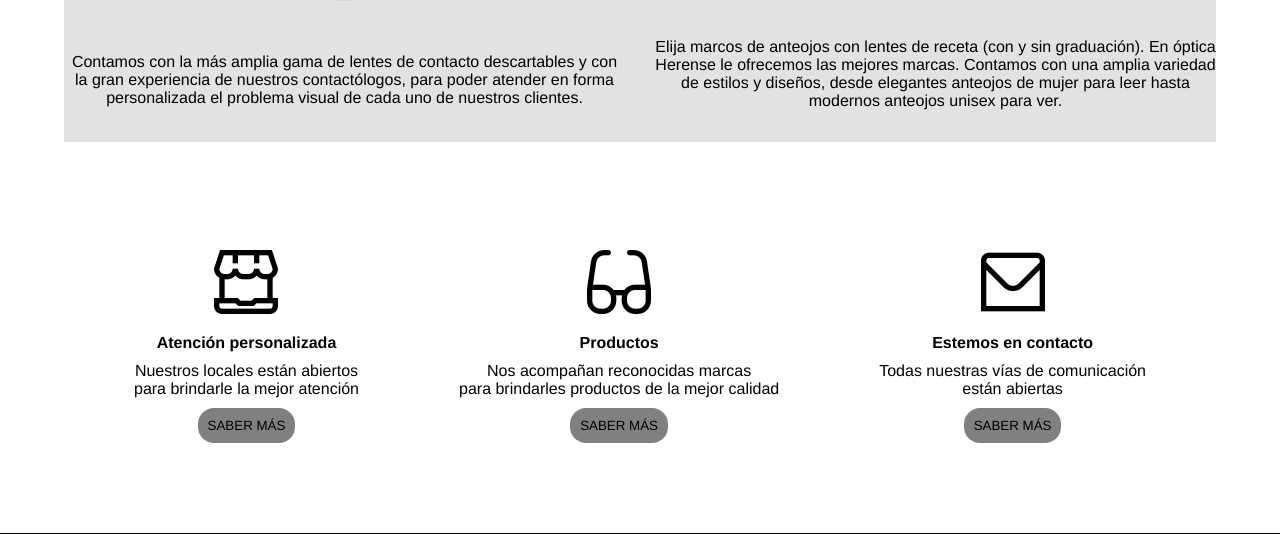
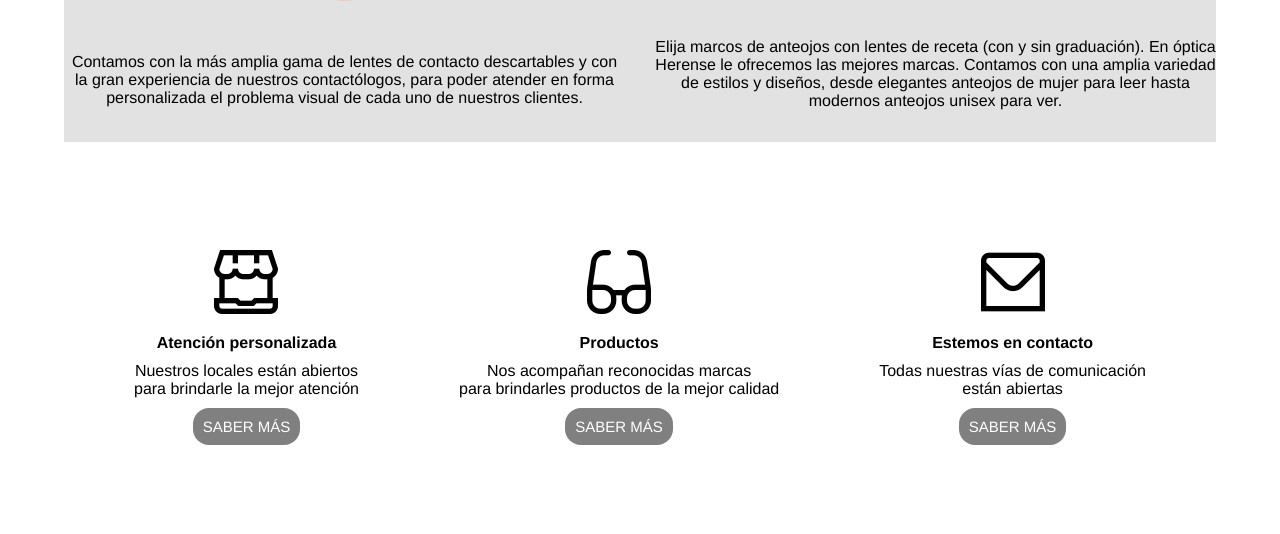
Before and after one commit to FlaviaMora/FrontGrupo-15, a plain HTML site: page index.html in a window 1280 px wide. Shown: the part 1650-2184 px from the top of the page. Drawn offline with Linux system fonts and the light colour scheme.

Commit message:
Update inicio.css: estilo de botones de menuNav

```diff
--- a/css/inicio.css
+++ b/css/inicio.css
@@ -74,7 +74,7 @@
     background-color:rgb(54, 53, 53);
 }
 
-.menuNav a{
+.menuNav a button{
     text-decoration: none;
     font-size: .9375rem;
     color: white;
```
